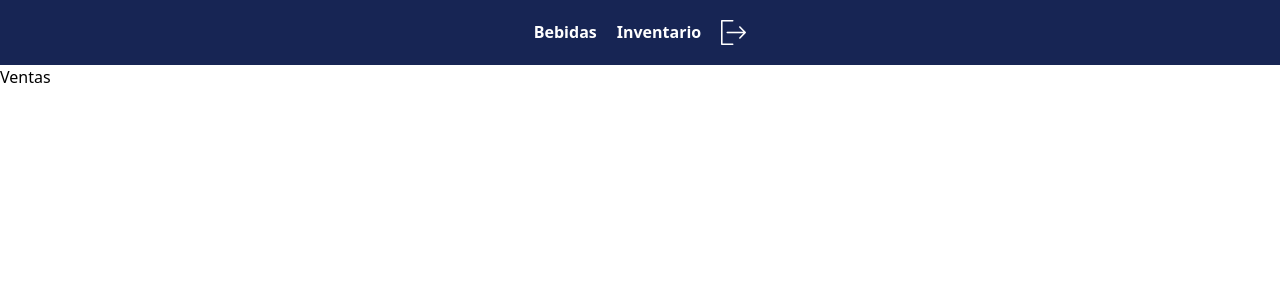
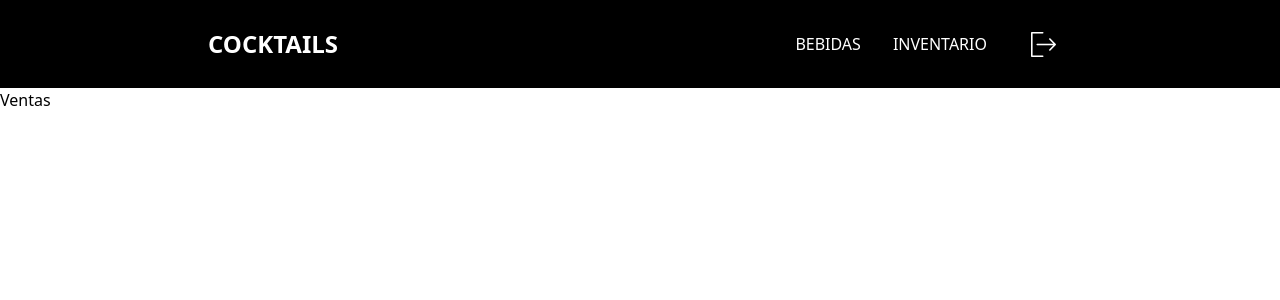
Before and after one commit to davidsilva131/Cocktails-Next, a Next.js app: page /ventas in a window 1280 px wide. Shown: the top 300 px of the page. Built offline with nearby package versions, Linux system fonts and the light colour scheme.

Commit message:
Update navbar design

```diff
--- a/src/components/NavBar.jsx
+++ b/src/components/NavBar.jsx
@@ -1,31 +1,28 @@
 import Link from 'next/link'
-import logoutIcon from '@/assets/logout.svg'
-import Image from 'next/image'
-import { useRouter } from 'next/router'
+import { useState } from 'react'
+import HamburgerMenu from './HamburgerMenu'
+import Links from './Links'
 const NavBar = () => {
-  const router = useRouter()
-  const Pages = [
-    {
-      text: 'Bebidas',
-      url: '/bebidas'
-    },
-    {
-      text: 'Inventario',
-      url: '/inventario'
-    }
-    // {
-    //   text: 'Ventas',
-    //   url: '/ventas'
-    // }
-  ]
-  const handleLogout = () => {
-    localStorage.clear()
-    router.push('/')
-  }
+  const [open, setOpen] = useState(true)
   return (
     <>
-      <header>
-        <nav>
+      <nav className='bg-black w-full '>
+        <div className='bg-black w-full flex flex-wrap items-center justify-between py-4 px-4 md:px-52'>
+          <Link
+            className='flex items-center justify-start cursor-pointer'
+            href='/bebidas'
+          >
+            <span className='self-center text-2xl font-semibold whitespace-nowrap text-white uppercase'>
+              Cocktails
+            </span>
+          </Link>
+          <div className='flex md:hidden md:order-2'>
+            <HamburgerMenu open={open} setOpen={setOpen} />
+          </div>
+          <Links open={open} />
+        </div>
+      </nav>
+      {/* <nav>
           <ul className='w-full flex gap-5 justify-center bg-blue-950  p-5 '>
             {
               Pages.map(page => (
@@ -50,8 +47,7 @@ const NavBar = () => {
               />
             </li>
           </ul>
-        </nav>
-      </header>
+        </nav> */}
     </>
   )
 }
```
